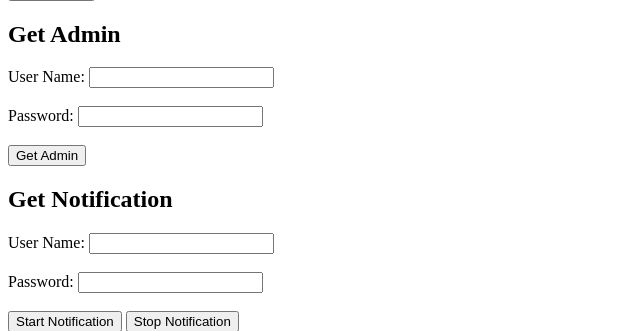
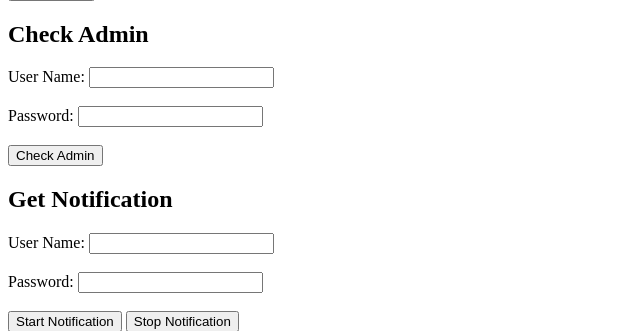
Before and after one commit to Vae2002/Yelp-Flask, a Flask app: page / in a window 1280 px wide. Shown: the part 976-1307 px from the top of the page, without its empty margins (0-640 px from the left). Run offline with Flask 3, Linux system fonts and the light colour scheme.

Commit message:
Check Admin

```diff
--- a/app.py
+++ b/app.py
@@ -232,15 +232,20 @@ def add_review_array(admin_id, business_id):
 def check_admin():
     username = str(request.form['input_username'])
     password = request.form['input_password']
+    find_username = admin_collection.find_one({"admin_username": str(username)})
     find_admin = admin_collection.find_one({"admin_username": str(username), "admin_password": str(password)})
     app.logger.info('--- Debug Input ---')
     app.logger.info('username: ', username)
 
-    if not find_admin:
-        error_message = "Incorrect Username or Password. Please enter the correct username and password."
+    if not find_username:
+        error_message = "Username not available. Please add new admin."
         return error_message
     else:
-        return username + password + " found"
+        if not find_admin:
+            error_message = "Incorrect Username or Password. Please enter the correct username and password."
+            return error_message
+        else:
+            return username + password + " found"
 
 ############################################################################################
 # START OR STOP REVIEW CHECK FOR CERTAIN ADMIN
--- a/templates/page.html
+++ b/templates/page.html
@@ -85,14 +85,14 @@
     </form>
 
     <form action="/check_admin", method="post">
-        <h2>Get Admin</h2>
+        <h2>Check Admin</h2>
         <label for="input_username">User Name:</label>
         <input type="text" id="input_username" name="input_username"><br><br>
 
         <label for="input_password">Password:</label>
         <input type="password" id="input_password" name="input_password"><br><br>
 
-        <input type="submit" value="Get Admin">
+        <input type="submit" value="Check Admin">
     </form>
 
     <form action="/start_stop_notification", method="post">
```
